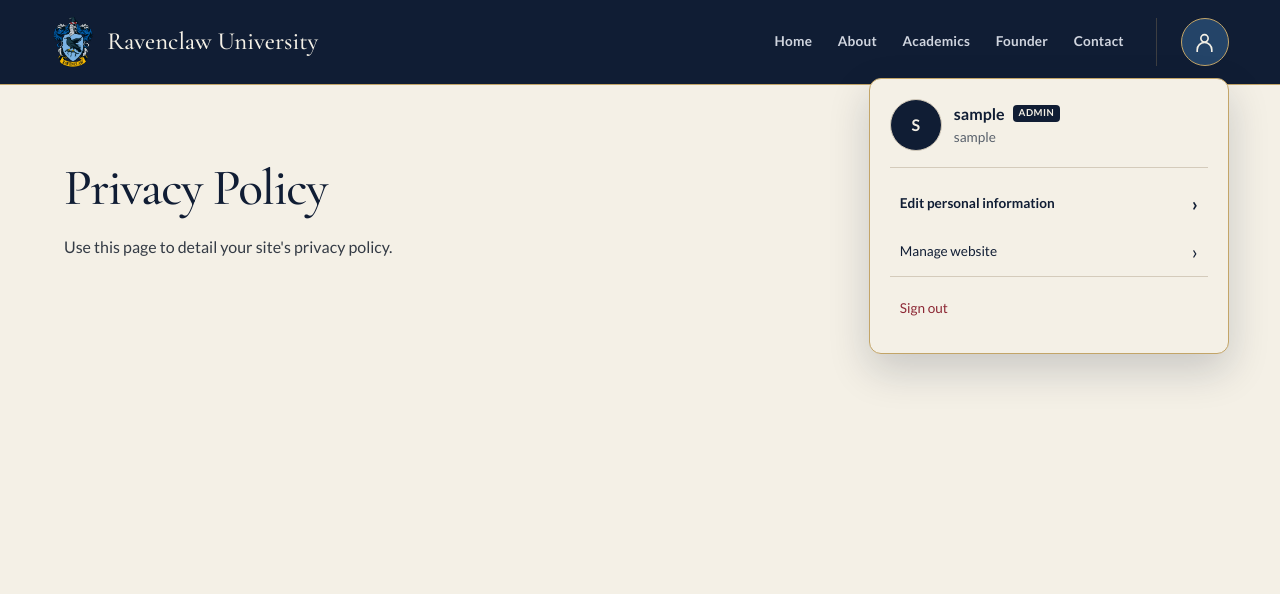
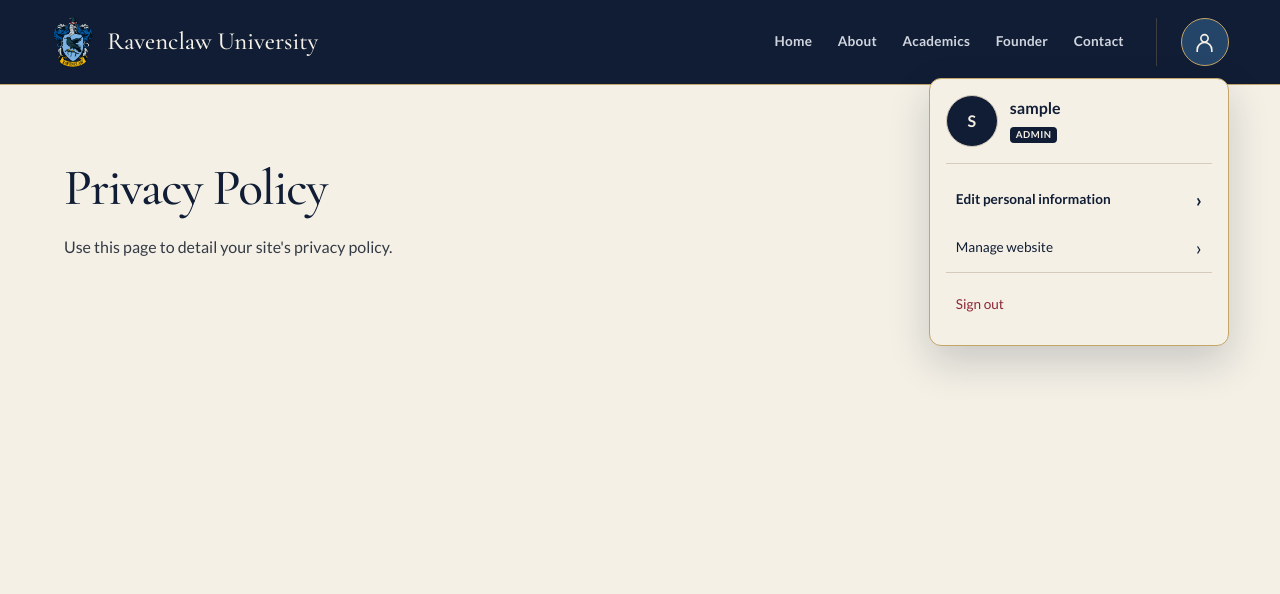
Before and after one commit to Pixyz-bit/Ravenclaw-University, an ASP.NET Core app: page /Home/Privacy in a window 1280 px wide, after a click that opens the changed part. Shown: the top 594 px of the page. Run offline with ASP.NET Core 8, Linux system fonts and the light colour scheme; the visitor is signed in with stand-in values (Sample User, id 1); style sheets or scripts are compiled from the project's sources.

Commit message:
Compact account menu and move Admin badge below name

```diff
--- a/241611JalopFinalQuiz2/Styles/components/navigation.css
+++ b/241611JalopFinalQuiz2/Styles/components/navigation.css
@@ -120,7 +120,7 @@ html:has(.portal-header) {
 }
 
 .account-dropdown {
-    @apply absolute z-20 right-0 [top:calc(100%_+_12px)] w-[360px] [max-width:calc(100vw_-_40px)] p-[20px] bg-ivory rounded-[12px] [border:1px_solid_var(--color-gold)] [box-shadow:0_16px_40px_#101d3430];
+    @apply absolute z-20 right-0 [top:calc(100%_+_12px)] w-[300px] [max-width:calc(100vw_-_40px)] p-[16px] bg-ivory rounded-[12px] [border:1px_solid_var(--color-gold)] [box-shadow:0_16px_40px_#101d3430];
 }
 
 .account-dropdown-name {
@@ -128,9 +128,7 @@ html:has(.portal-header) {
 }
 .account-dropdown-identity { @apply flex items-center gap-[12px] pb-[16px] mb-[12px] [border-bottom:1px_solid_var(--color-line)]; }
 .account-menu-person { @apply min-w-0 flex-1; }
-.account-menu-name-row { @apply flex items-center gap-[8px]; }
-.account-menu-name-row strong { @apply min-w-0; }
-.account-menu-role { @apply shrink-0 bg-navy text-ivory uppercase text-[.6rem] leading-[1.3] font-bold tracking-[.05em] px-[6px] py-[2px] rounded-[4px]; }
+.account-menu-role { @apply inline-flex mt-[5px] bg-navy text-ivory uppercase text-[.6rem] leading-[1.3] font-bold tracking-[.05em] px-[6px] py-[2px] rounded-[4px]; }
 .account-menu-username { @apply block text-muted text-[.85rem] leading-[1.5] mt-[3px] [overflow-wrap:anywhere]; }
 .account-menu-avatar { @apply grid place-items-center w-[52px] h-[52px] shrink-0 rounded-full bg-navy text-ivory font-bold text-[1rem] object-cover [border:1px_solid_var(--color-line)]; }
 
--- a/241611JalopFinalQuiz2/Views/Shared/_AccountMenuIdentity.cshtml
+++ b/241611JalopFinalQuiz2/Views/Shared/_AccountMenuIdentity.cshtml
@@ -4,7 +4,8 @@
     { <img class="account-menu-avatar" src="@Model.ProfileImage" alt="" /> }
     else { <span class="account-menu-avatar" aria-hidden="true">@Model.Initials</span> }
     <div class="account-menu-person">
-        <div class="account-menu-name-row"><strong class="account-dropdown-name">@Model.DisplayName</strong>@if (User.IsInRole("Admin")) { <span class="account-menu-role">Admin</span> }</div>
-        <span class="account-menu-username">@Model.Username</span>
+        <strong class="account-dropdown-name">@Model.DisplayName</strong>
+        @if (User.IsInRole("Admin")) { <span class="account-menu-role">Admin</span> }
+        else { <span class="account-menu-username">@Model.Username</span> }
     </div>
 </div>
```
Also changed, not shown: DESIGN.md (+1 -1 lines), docs/DESIGN.md (+3 -3 lines), docs/STATUS.md (+6 -0 lines), 1 other file.
